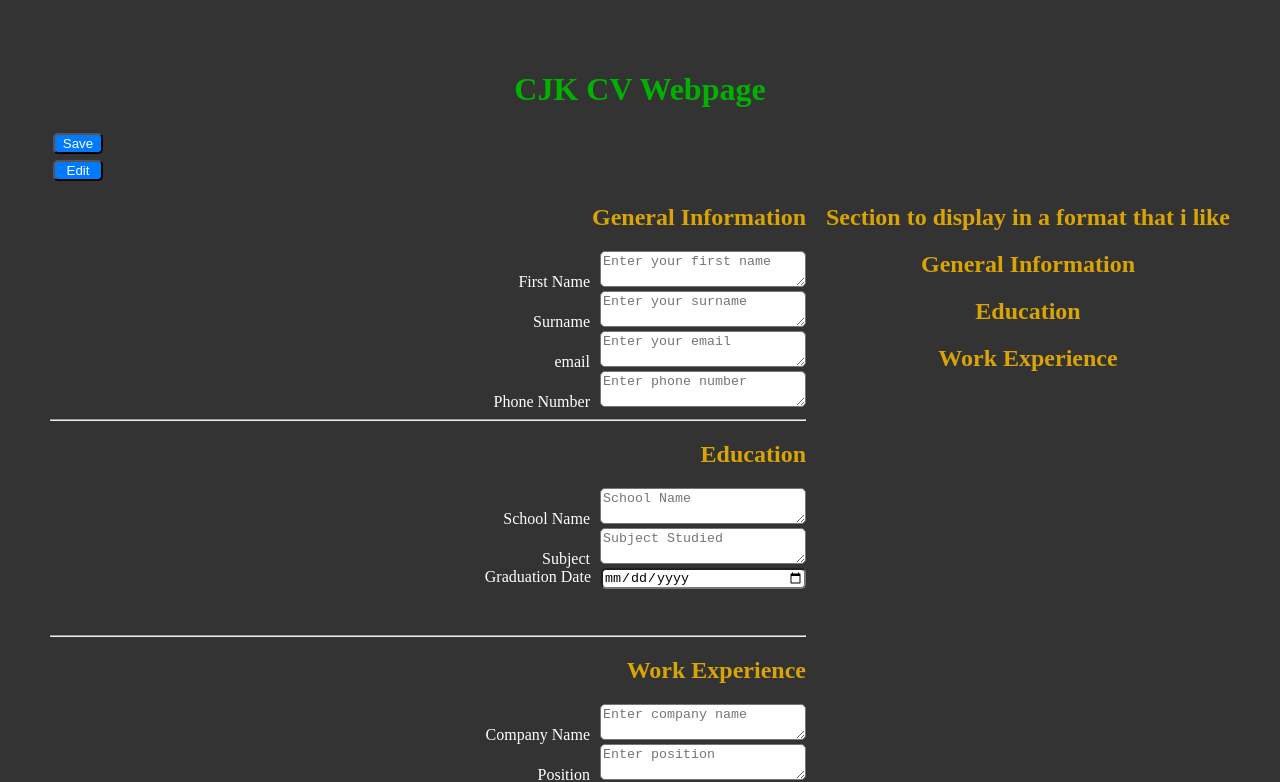
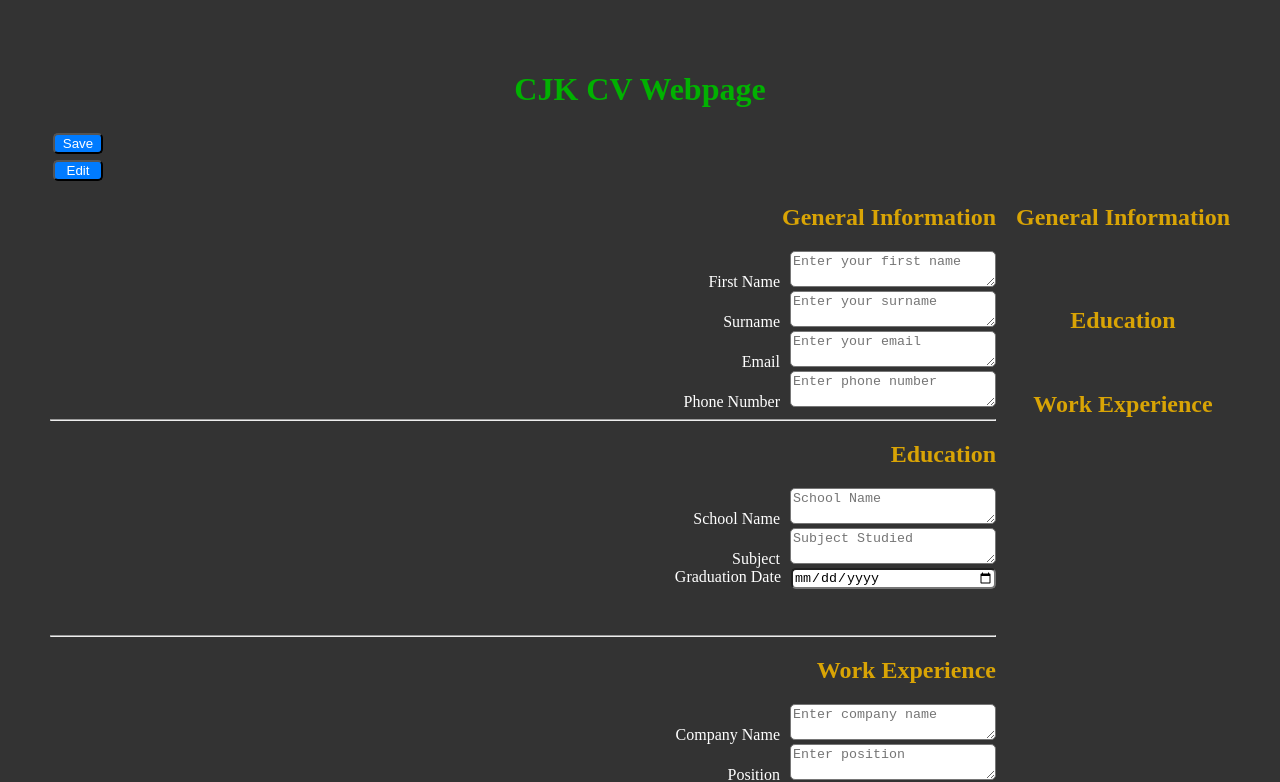
Before and after one commit to ChrisKnowles53/odin-cv-project, a React (Vite) app in the folder CV-Project/: page / in a window 1280 px wide. Shown: the top 782 px of the page. Built offline with nearby package versions, Linux system fonts and the light colour scheme.

Commit message:
minor updates to tidy the code and som einor styling changes

```diff
--- a/CV-Project/src/App.jsx
+++ b/CV-Project/src/App.jsx
@@ -69,18 +69,19 @@ function App() {
           <WorkExperience section="Work Experience" />
         </div>
         <div className="displaySection">
-          <h2>Section to display in a format that i like</h2>
           <div className="displayGeneralInformation">
             <h2>General Information</h2>
             <p className="generalDetails">
-              {savedFirstName} {savedSurname} {savedEmail} {savedPhoneNumber}
+              {savedFirstName} {savedSurname}
+              <br /> {savedEmail}
+              <br /> {savedPhoneNumber}
             </p>
           </div>
           <div className="displayEducation">
             <h2>Education</h2>
             <p className="educationDetails">
-              {savedSchoolName} {savedSubjectStudied}
-              {savedGraduationDate}
+              {savedSchoolName} {savedGraduationDate} <br />
+              {savedSubjectStudied}
             </p>
           </div>
           <div className="displayWorkExperience">
--- a/CV-Project/src/components/GeneralInformation.jsx
+++ b/CV-Project/src/components/GeneralInformation.jsx
@@ -1,8 +1,6 @@
 /* eslint-disable no-unused-vars */
 /* eslint-disable react/prop-types */
-import { useState } from "react";
 import InputField from "./Input";
-import Button from "./Button";
 
 export default function GeneralInformation({
   section,
@@ -22,7 +20,7 @@ export default function GeneralInformation({
       <br />
       <InputField name={surname} setName={setSurname} label="Surname" />
       <br />
-      <InputField name={email} setName={setEmail} label="email" />
+      <InputField name={email} setName={setEmail} label="Email" />
       <br />
       <InputField
         name={phoneNumber}
--- a/CV-Project/src/index.css
+++ b/CV-Project/src/index.css
@@ -49,5 +49,4 @@ h2 {
   color: var(--white);
   margin: 3px;
   width: 50px;
-  box-shadow: none;
 }
```
